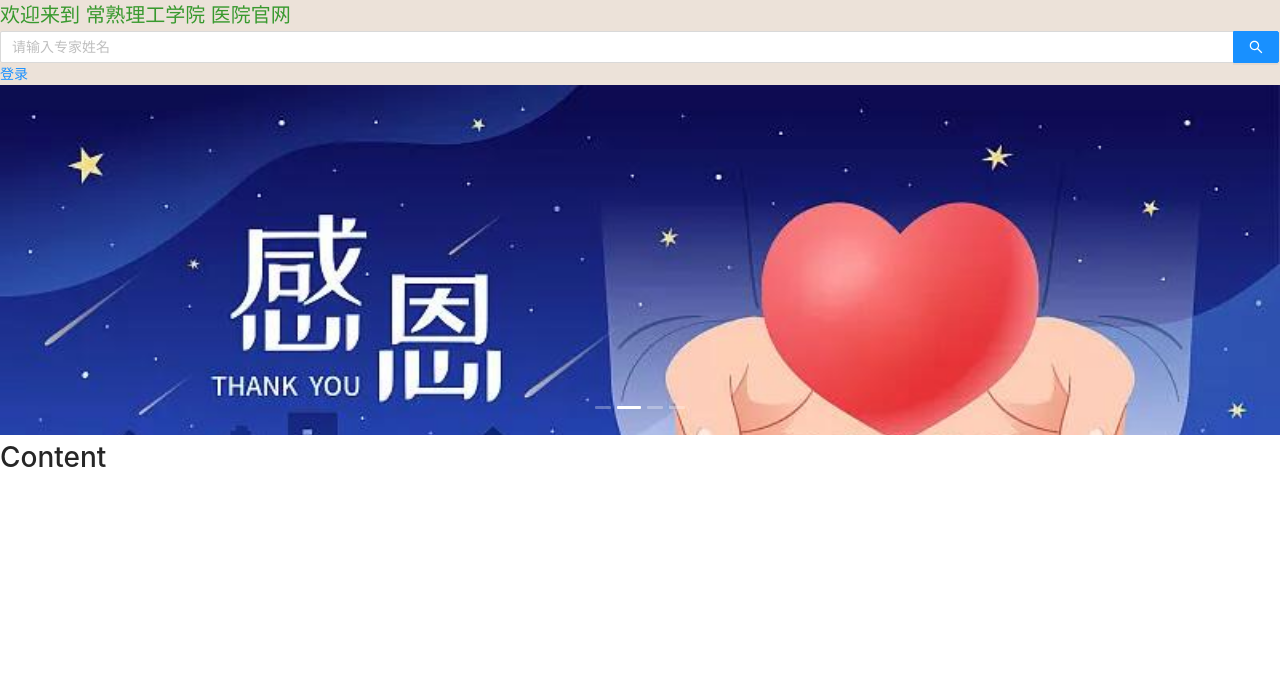
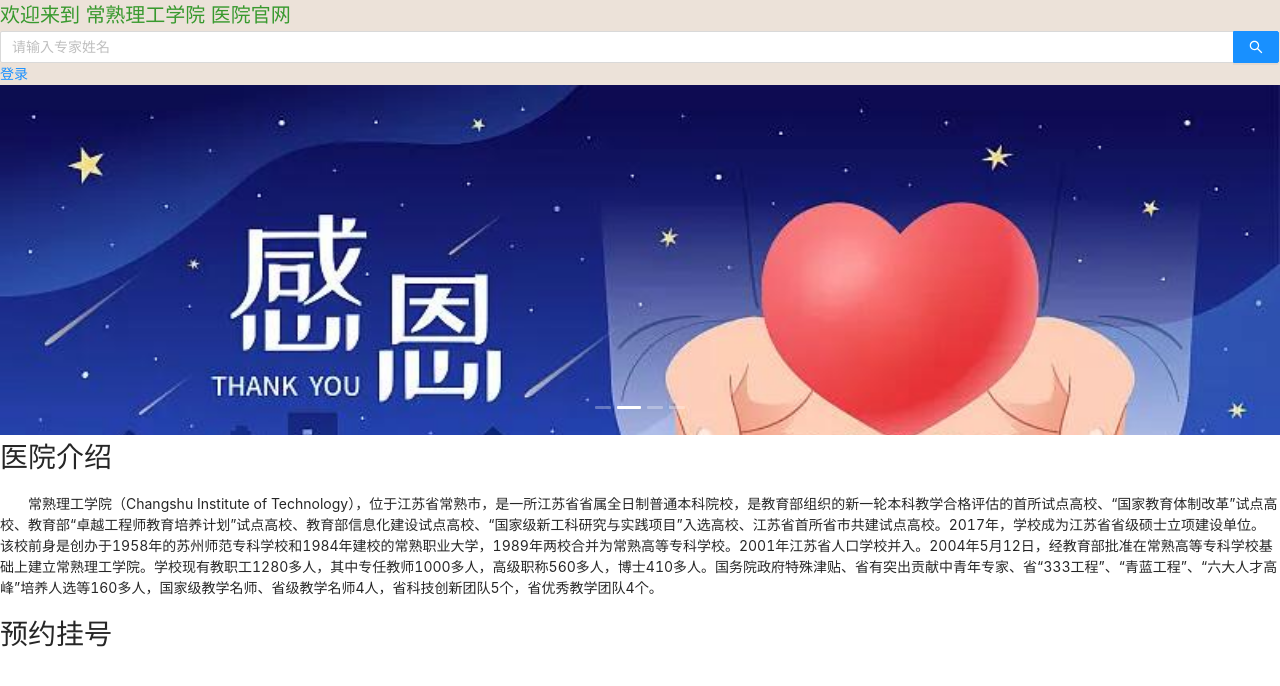
Before and after one commit to kongmingLatern/hospitalOrder, a Vue app in the folder frontend/: page /index in a window 1280 px wide. Shown: the top 686 px of the page. Built offline with nearby package versions, Linux system fonts and the light colour scheme.

Commit message:
feat: add Content.vue

```diff
--- a/frontend/src/views/index/Content.vue
+++ b/frontend/src/views/index/Content.vue
@@ -1,13 +1,27 @@
 <template>
-  <h1>
-    Content
-  </h1>
+  <div class="content-container" flex justify-around p-5>
+    <div flex-1>
+      <h1>医院介绍</h1>
+      <p>
+        常熟理工学院（Changshu Institute of
+        Technology），位于江苏省常熟市，是一所江苏省省属全日制普通本科院校，是教育部组织的新一轮本科教学合格评估的首所试点高校、“国家教育体制改革”试点高校、教育部“卓越工程师教育培养计划”试点高校、教育部信息化建设试点高校、“国家级新工科研究与实践项目”入选高校、江苏省首所省市共建试点高校。2017年，学校成为江苏省省级硕士立项建设单位。
+        该校前身是创办于1958年的苏州师范专科学校和1984年建校的常熟职业大学，1989年两校合并为常熟高等专科学校。2001年江苏省人口学校并入。2004年5月12日，经教育部批准在常熟高等专科学校基础上建立常熟理工学院。学校现有教职工1280多人，其中专任教师1000多人，高级职称560多人，博士410多人。国务院政府特殊津贴、省有突出贡献中青年专家、省“333工程”、“青蓝工程”、“六大人才高峰”培养人选等160多人，国家级教学名师、省级教学名师4人，省科技创新团队5个，省优秀教学团队4个。
+      </p>
+    </div>
+
+    <div flex-1>
+      <h1>预约挂号</h1>
+    </div>
+  </div>
 </template>
 
 <script setup lang='ts'>
 
 </script>
 
-<style scoped>
-
+<style scoped lang="scss">
+p {
+  text-indent: 2em;
+  line-height: 1.5;
+}
 </style>
```
